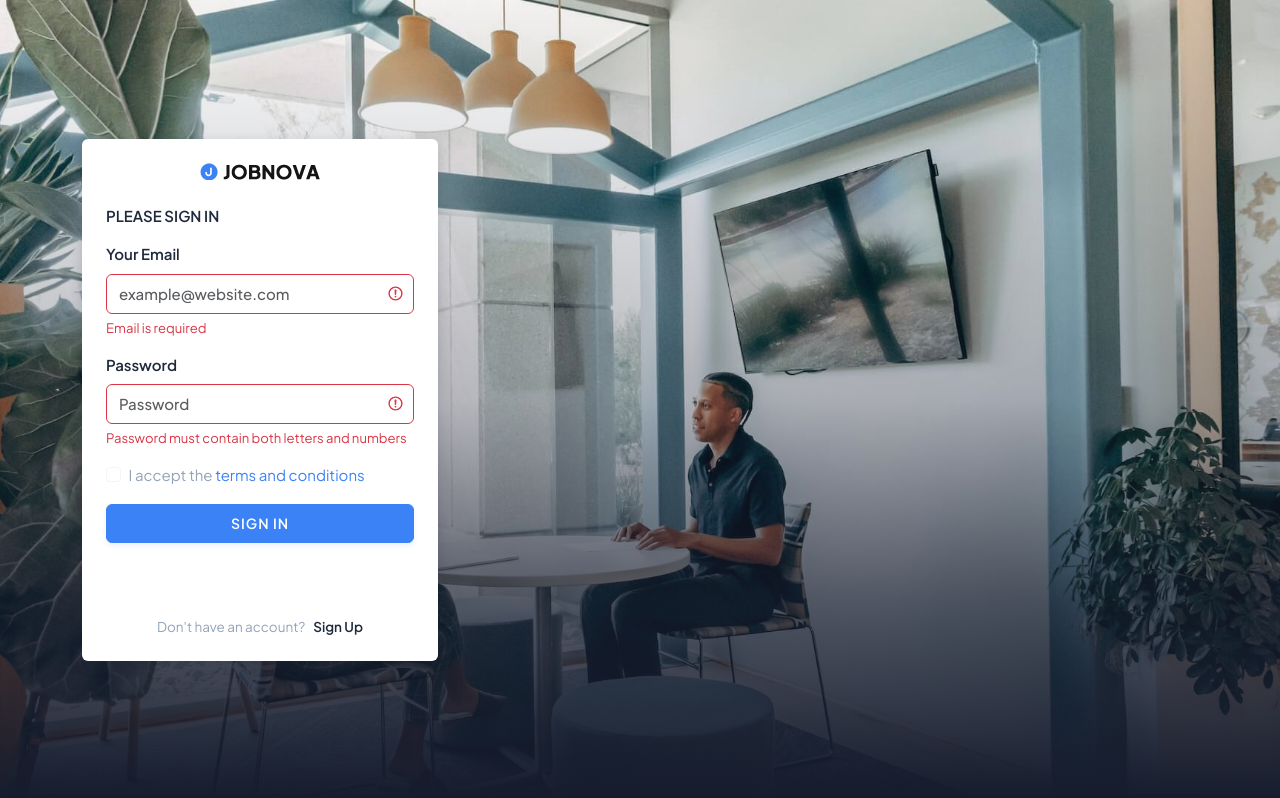
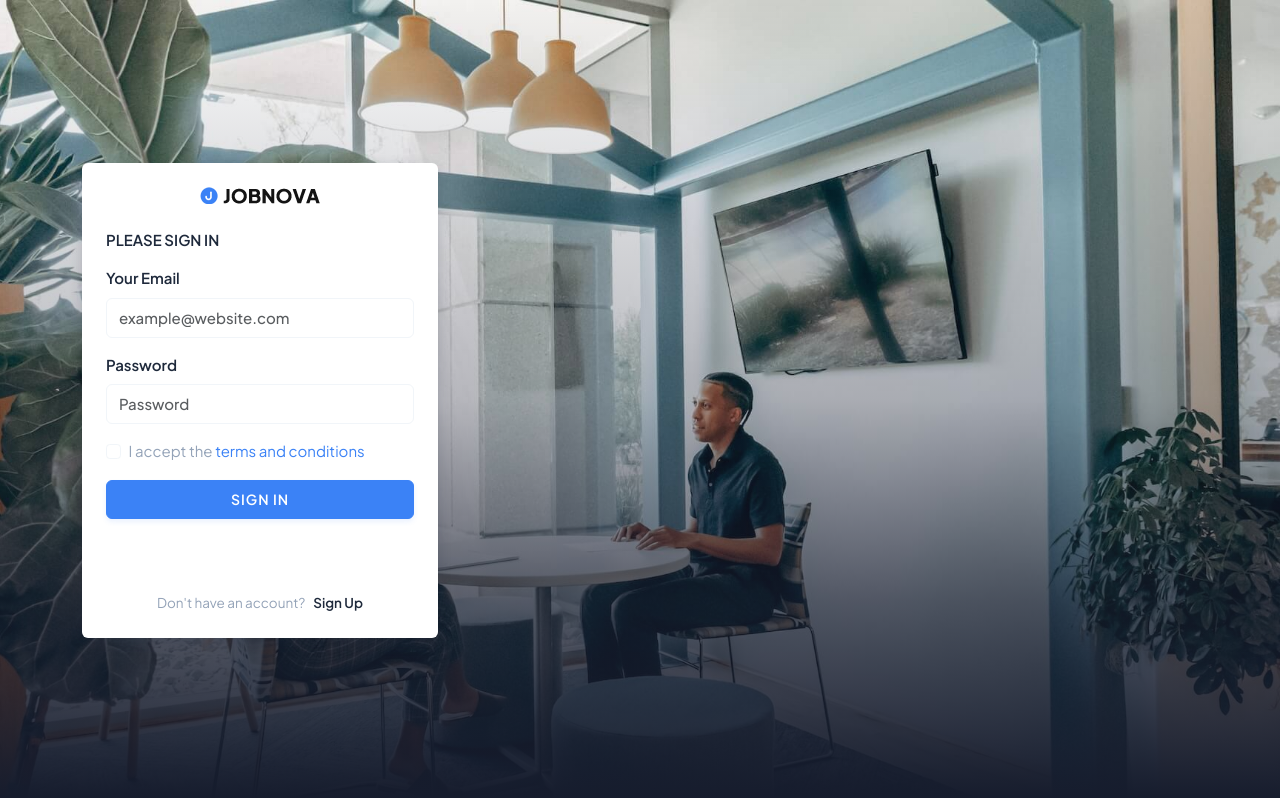
Before and after one commit to fahizp/Job_In, a React (Create React App) app in the folder frontend/: page / in a window 1280 px wide. Built offline with nearby package versions, Linux system fonts and the light colour scheme.

Commit message:
refactor(auth): update login page for improved authentication process

```diff
--- a/frontend/src/pages/login.js
+++ b/frontend/src/pages/login.js
@@ -1,35 +1,14 @@
-import React, { useState, useEffect, useContext } from "react";
+import React, { useContext, useEffect } from "react";
 import { Link, useNavigate } from "react-router-dom";
 import axios from "axios";
 import { GoogleLogin } from '@react-oauth/google';
 import * as Yup from "yup";
+import { Formik, Field, Form, ErrorMessage } from "formik";
 import { ToastContainer, toast } from "react-toastify";
 import "react-toastify/dist/ReactToastify.css";
 import bg1 from '../assets/images/hero/bg3.jpg';
 import logo from '../assets/images/logo-dark.png';
 import { UserContext } from '../context/UserContext';
-
-export default function Login() {
-    const [email, setEmail] = useState("");
-    const [password, setPassword] = useState("");
-    const [emailError, setEmailError] = useState("");
-    const [passwordError, setPasswordError] = useState("");
-    const [termsAccepted, setTermsAccepted] = useState(false);
-    const [generalError, setGeneralError] = useState("");
-    const navigate = useNavigate();
-    const { setUserId } = useContext(UserContext);
-
-    useEffect(() => {
-        // const userId = localStorage.getItem('userId');
-        const accessToken = localStorage.getItem('accessToken');
-        // if (userId) {
-        //     setUserId(userId);
-        // }
-
-        if (accessToken) {
-            navigate('/index');
-        }
-    }, [navigate, setUserId]);
 
 const validationSchema = Yup.object().shape({
     email: Yup.string()
@@ -46,31 +25,27 @@ export default function Login() {
         .required('You must accept the terms and conditions')
 });
 
-    useEffect(() => {
-        validationSchema.validateAt('email', { email })
-            .then(() => setEmailError(''))
-            .catch(err => setEmailError(err.message));
-    }, [email]);
+export default function Login() {
+    const navigate = useNavigate();
+    const { setUserId } = useContext(UserContext);
 
     useEffect(() => {
-        validationSchema.validateAt('password', { password })
-            .then(() => setPasswordError(''))
-            .catch(err => setPasswordError(err.message));
-    }, [password]);
+        const userId = localStorage.getItem('userId');
+        const accessToken = localStorage.getItem('accessToken');
+        if (userId) {
+            setUserId(userId);
+        }
 
-    const handleSubmit = async (event) => {
-        event.preventDefault();
-        setGeneralError("");
+        if (accessToken) {
+            navigate('/index');
+        }
+    }, [navigate, setUserId]);
 
+    const handleSubmit = async (values, { setSubmitting }) => {
         try {
-            await validationSchema.validate(
-                { email, password, termsAccepted },
-                { abortEarly: false },
-            );
-
             const response = await axios.post("http://localhost:8001/auth/login", {
-                email,
-                password,
+                email: values.email,
+                password: values.password,
             });
 
             if (response.status === 201) {
@@ -78,20 +53,13 @@ export default function Login() {
                 localStorage.setItem("accessToken", ACCESS_TOKEN);
                 localStorage.setItem("userId", userId);
                 setUserId(userId);
-            toast.success("Login successful!");
                 navigate("/index");
             }
         } catch (error) {
-            if (error.name === "ValidationError") {
-                if (error.errors.includes("Password must contain both letters and numbers")) {
-                    setGeneralError("Password must contain both letters and numbers");
-                } else {
-                    setGeneralError("Invalid email or password");
-                }
-            } else {
             console.error("Login failed:", error.response?.data?.message || error.message);
-                setGeneralError("Invalid login credentials");
-            }
+            toast.error("Invalid login credentials");
+        } finally {
+            setSubmitting(false);
         }
     };
 
@@ -126,54 +94,55 @@ export default function Login() {
                     <div className="row">
                         <div className="col-lg-4 col-md-5 col-12">
                             <div className="p-4 bg-white rounded shadow-md mx-auto w-100" style={{ maxWidth: '400px' }}>
-                                <form onSubmit={handleSubmit}>
-                                    <Link to="/"><img src={logo} className="mb-4 d-block mx-auto" alt=""/></Link>
+                                <Formik
+                                    initialValues={{ email: '', password: '', termsAccepted: false }}
+                                    validationSchema={validationSchema}
+                                    onSubmit={handleSubmit}
+                                >
+                                    {({ isSubmitting }) => (
+                                        <Form>
+                                            <Link to="/"><img src={logo} className="mb-4 d-block mx-auto" alt="Logo" /></Link>
                                             <h6 className="mb-3 text-uppercase fw-semibold">Please sign in</h6>
-
-                                    {generalError && <div className="alert alert-danger">{generalError}</div>}
 
                                             <div className="mb-3">
                                                 <label className="form-label fw-semibold">Your Email</label>
-                                        <input
+                                                <Field
                                                     name="email"
-                                            id="email"
                                                     type="email"
-                                            className={`form-control ${emailError ? 'is-invalid' : ''}`}
+                                                    className="form-control"
                                                     placeholder="example@website.com"
-                                            value={email}
-                                            onChange={(e) => setEmail(e.target.value)}
                                                 />
-                                        {emailError && <div className="invalid-feedback">{emailError}</div>}
+                                                <ErrorMessage name="email" component="div" className="text-danger small" />
                                             </div>
 
                                             <div className="mb-3">
                                                 <label className="form-label fw-semibold" htmlFor="loginpass">Password</label>
-                                        <input
+                                                <Field
+                                                    name="password"
                                                     type="password"
-                                            className={`form-control ${passwordError ? 'is-invalid' : ''}`}
+                                                    className="form-control"
                                                     id="loginpass"
                                                     placeholder="Password"
-                                            value={password}
-                                            onChange={(e) => setPassword(e.target.value)}
                                                 />
-                                        {passwordError && <div className="invalid-feedback">{passwordError}</div>}
+                                                <ErrorMessage name="password" component="div" className="text-danger small" />
                                             </div>
 
                                             <div className="form-check mb-3">
-                                        <input
+                                                <Field
                                                     className="form-check-input"
                                                     type="checkbox"
                                                     id="termsAndConditions"
-                                            checked={termsAccepted}
-                                            onChange={(e) => setTermsAccepted(e.target.checked)}
+                                                    name="termsAccepted"
                                                 />
                                                 <label className="form-check-label text-muted" htmlFor="termsAndConditions">
                                                     I accept the <Link to="#" className="text-primary">terms and conditions</Link>
                                                 </label>
-                                        {generalError && <div className="text-danger small">{generalError}</div>}
+                                                <ErrorMessage name="termsAccepted" component="div" className="text-danger small" />
                                             </div>
 
-                                    <button className="btn btn-primary w-100" type="submit">Sign in</button>
+                                            <button className="btn btn-primary w-100" type="submit" disabled={isSubmitting}>
+                                                {isSubmitting ? "Signing in..." : "Sign in"}
+                                            </button>
                                             <div className="google mt-3">
                                                 <GoogleLogin
                                                     className="gbutton"
@@ -188,7 +157,9 @@ export default function Login() {
                                                     <Link to="/signup" className="text-dark fw-semibold small">Sign Up</Link>
                                                 </span>
                                             </div>
-                                </form>
+                                        </Form>
+                                    )}
+                                </Formik>
                             </div>
                         </div>
                     </div>
```
Lines whose indentation alone changed are shown as unchanged.
